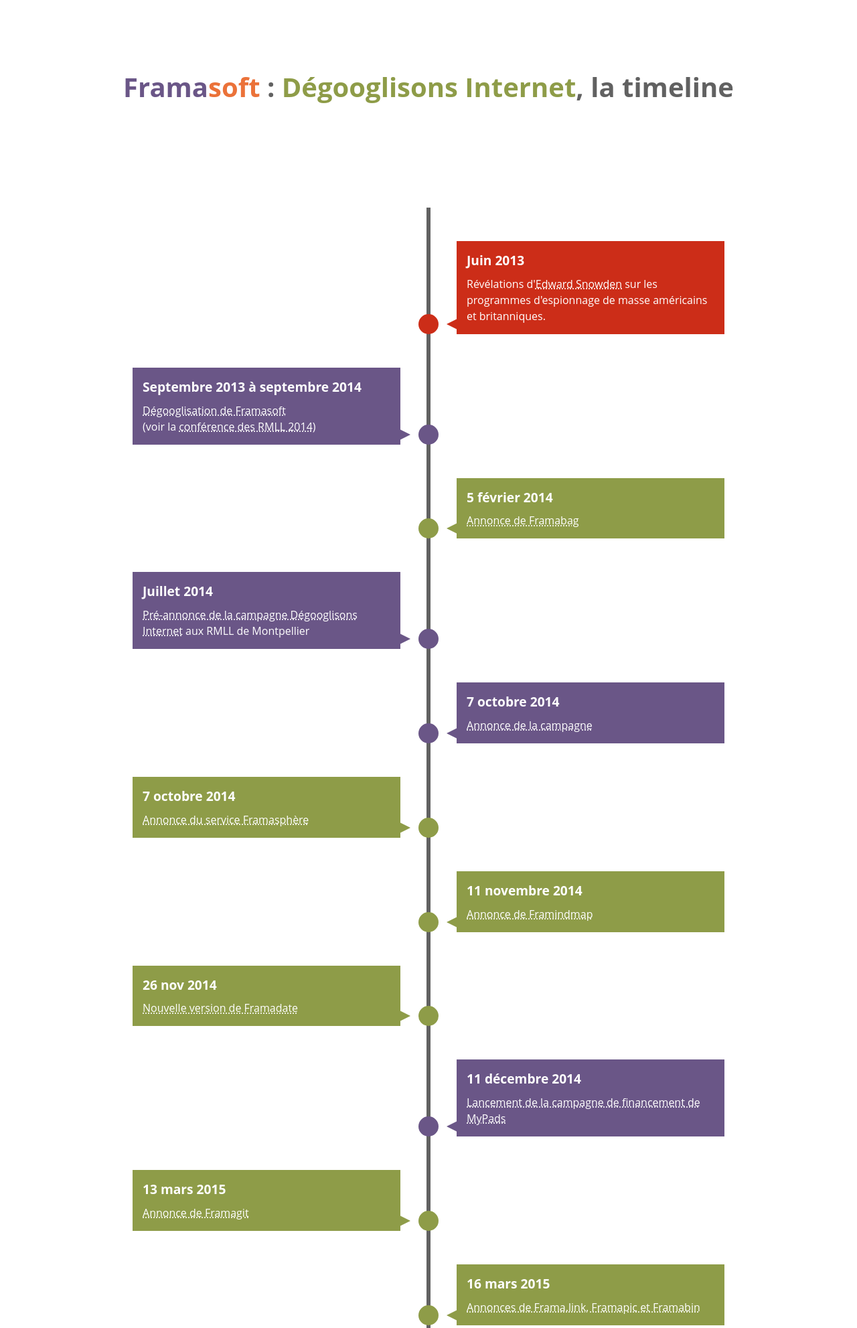
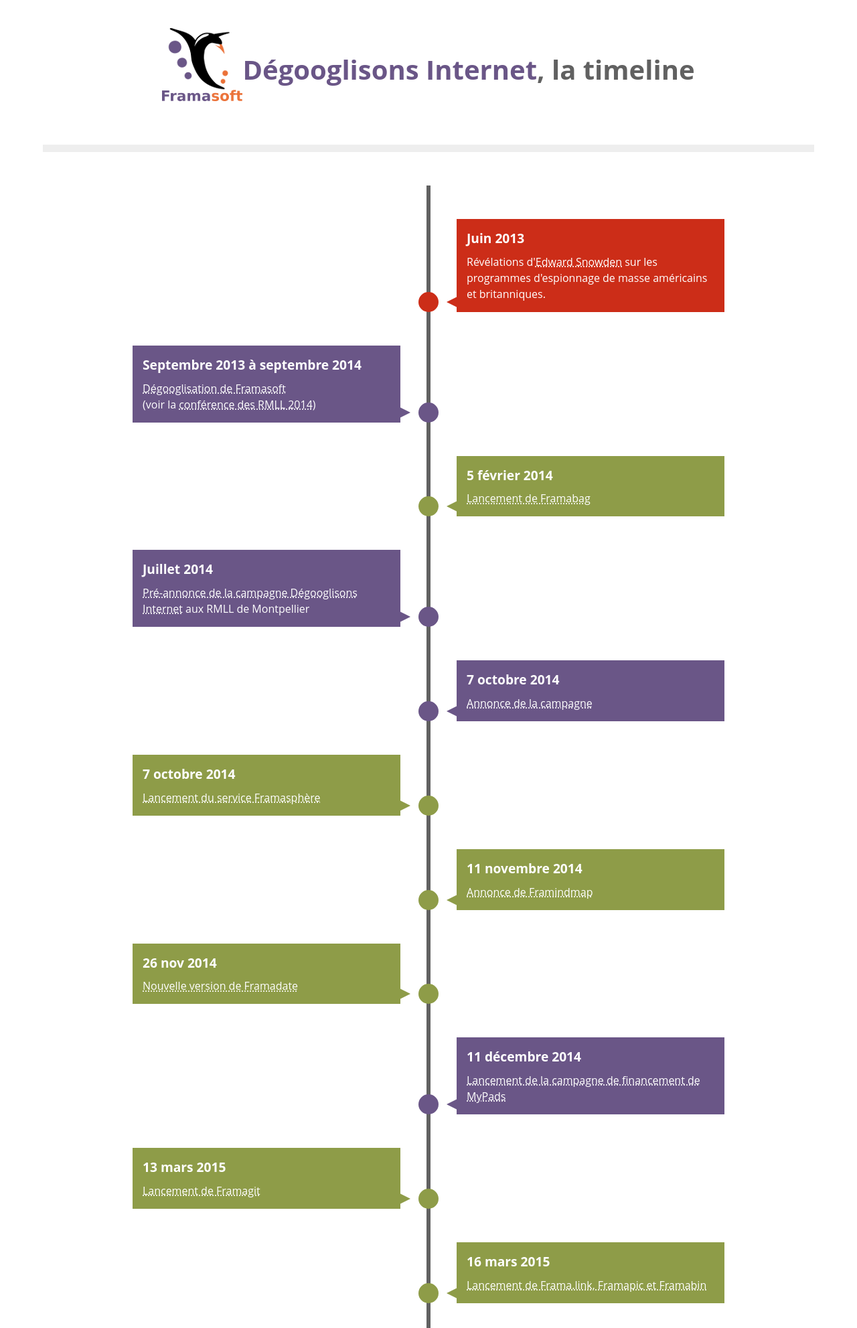
Before and after one commit to framasoft/degooglisons, a PHP site: page /fresque/index.html in a window 1280 px wide. Shown: the top 1983 px of the page at 67% size. Run offline with PHP 8.4, Linux system fonts and the light colour scheme.

Commit message:
Mise à jour de la timeline

```diff
--- a/fresque/css/timeline.css
+++ b/fresque/css/timeline.css
@@ -8,7 +8,6 @@
 
 body {
     font: normal 16px/1.5 "Open Sans", sans-serif;
-    background-color: #6A5687;
     color: #fff;
     overflow-x: hidden;
     padding-bottom: 50px;
@@ -39,7 +38,7 @@
       –––––––––––––––––––––––––––––––––––––––––––––––––– */
 
 .intro {
-    padding: 100px 0;
+    padding: 42px 0 50px 0;
     color: #616161;
     background-color: #fff;
 }
@@ -51,17 +50,31 @@
     text-align: center;
 }
 
-h1 {
-    font-size: 2.5rem;
+.container hr {
+    margin-top: 50px;
+    background-color: #EEE;
+    height: 11px;
+    border: medium none;
 }
 
+.container h1 {
+    font-size: 2.5rem;
+    display: table;
+    margin-left: auto;
+    margin-right: auto;
+}
+
+.box, .text {
+    vertical-align: middle;
+    display: table-cell;
+}
 
 /* TIMELINE
    –––––––––––––––––––––––––––––––––––––––––––––––––– */
 
 .timeline ul {
     background: #fff;
-    padding: 50px 0;
+    padding: 0 0;
 }
 
 .timeline ul li {
@@ -194,6 +207,9 @@
 }
 
 @media screen and (max-width: 600px) {
+    .box, .text {
+        display: block;
+    }
     .timeline ul li {
         margin-left: 20px;
     }
--- a/fresque/index.html
+++ b/fresque/index.html
@@ -11,10 +11,10 @@
     <body>
         <section class="intro">
             <div class="container">
-                <h1><b class="violet">Frama</b><b class="orange">soft</b> : <b class="vert">Dégooglisons Internet</b>, la timeline</h1>
+                <h1><span class="box"><img alt="Logo Framasoft" src="img/smalllogo.png" /></span> <span class="text"><b class="violet">Dégooglisons Internet</b>, la timeline</span></h1>
+                <hr>
             </div>
         </section>
-
         <section class="timeline">
             <ul>
                 <li class="li-culture">
@@ -29,7 +29,7 @@
                 </li>
                 <li class="li-services">
                     <div class="fond-services">
-                        <time>5 février 2014</time><a href="https://framablog.org/2014/02/05/framabag-service-libre-gratuit-interview-developpeur/">Annonce de Framabag</a>
+                        <time>5 février 2014</time><a href="https://framablog.org/2014/02/05/framabag-service-libre-gratuit-interview-developpeur/">Lancement de Framabag</a>
                     </div>
                 </li>
                 <li class="li-frama">
@@ -44,7 +44,7 @@
                 </li>
                 <li class="li-services">
                     <div class="fond-services">
-                        <time>7 octobre 2014</time><a href="https://framablog.org/2014/10/07/framasphere-reseau-social-libre-et-gratuit/">Annonce du service Framasphère</a>
+                        <time>7 octobre 2014</time><a href="https://framablog.org/2014/10/07/framasphere-reseau-social-libre-et-gratuit/">Lancement du service Framasphère</a>
                     </div>
                 </li>
                 <li class="li-services">
@@ -64,27 +64,27 @@
                 </li>
                 <li class="li-services">
                     <div class="fond-services">
-                        <time>13 mars 2015</time><a href="https://framablog.org/2015/03/13/google-code-ferme-ses-portes-nous-on-les-ouvre/ ">Annonce de Framagit</a>
+                        <time>13 mars 2015</time><a href="https://framablog.org/2015/03/13/google-code-ferme-ses-portes-nous-on-les-ouvre/ ">Lancement de Framagit</a>
                     </div>
                 </li>
                 <li class="li-services">
                     <div class="fond-services">
-                        <time>16 mars 2015</time><a href="https://framablog.org/2015/03/16/huit-re-framapic-framabin-framasoft-met-les-bouchees-triples/">Annonces de Frama.link, Framapic et Framabin</a>
+                        <time>16 mars 2015</time><a href="https://framablog.org/2015/03/16/huit-re-framapic-framabin-framasoft-met-les-bouchees-triples/">Lancement de Frama.link, Framapic et Framabin</a>
                     </div>
                 </li>
                 <li class="li-services">
                     <div class="fond-services">
-                        <time>5 mai 2015</time><a href="https://framablog.org/2015/05/05/framabee-le-meta-moteur-qui-va-vous-butiner-le-web/">Annonce de Framabee</a>
+                        <time>5 mai 2015</time><a href="https://framablog.org/2015/05/05/framabee-le-meta-moteur-qui-va-vous-butiner-le-web/">Lancement de Framabee</a>
                     </div>
                 </li>
                 <li class="li-services">
                     <div class="fond-services">
-                        <time>18 juin 2015</time><a href="https://framablog.org/2015/06/18/framagames-des-jeux-pour-changer-les-idees-aux-lyceens/">Annonce de Framagames</a>
+                        <time>18 juin 2015</time><a href="https://framablog.org/2015/06/18/framagames-des-jeux-pour-changer-les-idees-aux-lyceens/">Lancement de Framagames</a>
                     </div>
                 </li>
                 <li class="li-services">
                     <div class="fond-services">
-                        <time>22 juin 2015</time><a href="https://framablog.org/2015/06/22/framabookin-devenez-le-concurrent-damazon/">Annonce de Framabookin</a>
+                        <time>22 juin 2015</time><a href="https://framablog.org/2015/06/22/framabookin-devenez-le-concurrent-damazon/">Lancement de Framabookin</a>
                     </div>
                 </li>
                 <li class="li-frama">
@@ -99,7 +99,7 @@
                 </li>
                 <li class="li-services">
                     <div class="fond-services">
-                        <time>5 octobre 2015</time><a href="https://framablog.org/2015/10/05/framadrive-conservez-et-synchronisez-2-go-sur-nos-serveurs/">Annonce de Framadrive</a>
+                        <time>5 octobre 2015</time><a href="https://framablog.org/2015/10/05/framadrive-conservez-et-synchronisez-2-go-sur-nos-serveurs/">Lancement de Framadrive</a>
                     </div>
                 </li>
                 <li class="li-services">
@@ -109,17 +109,17 @@
                 </li>
                 <li class="li-services">
                     <div class="fond-services">
-                        <time>7 octobre 2016</time><a href="https://framablog.org/2015/10/07/framaboard-les-libristes-ont-reinvente-le-tableau-blanc-mais-en-mieux/">Annonce Framaboard</a>
+                        <time>7 octobre 2016</time><a href="https://framablog.org/2015/10/07/framaboard-les-libristes-ont-reinvente-le-tableau-blanc-mais-en-mieux/">Lancement Framaboard</a>
                     </div>
                 </li>
                 <li class="li-services">
                     <div class="fond-services">
-                        <time>8 octobre 2015</time><a href="https://framablog.org/2015/10/08/framadate-createurs-de-sondages-nous-vous-avons-compris/">Annonce de la nouvelle version de Framadate</a>
+                        <time>8 octobre 2015</time><a href="https://framablog.org/2015/10/08/framadate-createurs-de-sondages-nous-vous-avons-compris/">Lancement de la nouvelle version de Framadate</a>
                     </div>
                 </li>
                 <li class="li-services">
                     <div class="fond-services">
-                        <time>9 octobre 2015</time><a href="https://framablog.org/2015/10/09/framadrop-emailez-de-gros-fichiers-en-toute-securite/">Annonce de Framadrop</a>
+                        <time>9 octobre 2015</time><a href="https://framablog.org/2015/10/09/framadrop-emailez-de-gros-fichiers-en-toute-securite/">Lancement de Framadrop</a>
                     </div>
                 </li>
                 <li class="li-frama">
@@ -129,17 +129,17 @@
                 </li>
                 <li class="li-services">
                     <div class="fond-services">
-                        <time>23 décembre 2015</time><a href="https://framablog.org/2015/12/23/framacarte-pour-liberer-vos-maps-de-google/">Annonce de Framacarte</a>
+                        <time>23 décembre 2015</time><a href="https://framablog.org/2015/12/23/framacarte-pour-liberer-vos-maps-de-google/">Lancement de Framacarte</a>
                     </div>
                 </li>
                 <li class="li-services">
                     <div class="fond-services">
-                        <time>10 mai 2016</time><a href="https://framablog.org/2016/05/10/framateam-liberez-vos-equipes-des-groupes-facebook-et-de-slack/">Annonce de Framateam</a>
+                        <time>10 mai 2016</time><a href="https://framablog.org/2016/05/10/framateam-liberez-vos-equipes-des-groupes-facebook-et-de-slack/">Lancement de Framateam</a>
                     </div>
                 </li>
                 <li class="li-services">
                     <div class="fond-services">
-                        <time>7 juin 2016</time><a href="https://framablog.org/2016/06/07/framavox-discutez-decidez-et-faites-entendre-votre-voix/">Annonce de Framavox</a>
+                        <time>7 juin 2016</time><a href="https://framablog.org/2016/06/07/framavox-discutez-decidez-et-faites-entendre-votre-voix/">Lancement de Framavox</a>
                     </div>
                 </li>
                 <li class="li-frama">
@@ -149,12 +149,12 @@
                 </li>
                 <li class="li-services">
                     <div class="fond-services">
-                        <time>1er septembre 2016</time><a href="https://framablog.org/2016/09/01/framinetest-edu-laissez-microsoft-hors-de-portee-de-nos-enfants/">Annonce de Framinetest</a>
+                        <time>1er septembre 2016</time><a href="https://framablog.org/2016/09/01/framinetest-edu-laissez-microsoft-hors-de-portee-de-nos-enfants/">Lancement de Framinetest</a>
                     </div>
                 </li>
                 <li class="li-services">
                     <div class="fond-services">
-                        <time>9 septembre 2016</time><a href="https://framablog.org/2016/09/09/framemo-un-tableau-pour-vos-tempetes-de-cerveaux/">Annonce de Framemo</a>
+                        <time>9 septembre 2016</time><a href="https://framablog.org/2016/09/09/framemo-un-tableau-pour-vos-tempetes-de-cerveaux/">Lancement de Framemo</a>
                     </div>
                 </li>
                 <li class="li-frama">
@@ -164,32 +164,32 @@
                 </li>
                 <li class="li-services">
                     <div class="fond-services">
-                        <time>3 octobre 2016</time><a href="https://framablog.org/2016/10/03/framalistes-vos-groups-nont-plus-a-appartenir-a-google/">Annonce de Framalistes</a>
+                        <time>3 octobre 2016</time><a href="https://framablog.org/2016/10/03/framalistes-vos-groups-nont-plus-a-appartenir-a-google/">Lancement de Framalistes</a>
                     </div>
                 </li>
                 <li class="li-services">
                     <div class="fond-services">
-                        <time>4 octobre 2016</time><a href="https://framablog.org/2016/10/04/framanotes-vos-notes-vous-appartiennent-for-ever/">Annonce de Framanotes</a>
+                        <time>4 octobre 2016</time><a href="https://framablog.org/2016/10/04/framanotes-vos-notes-vous-appartiennent-for-ever/">Lancement de Framanotes</a>
                     </div>
                 </li>
                 <li class="li-services">
                     <div class="fond-services">
-                        <time>5 octobre 2016</time><a href="https://framablog.org/2016/10/05/framaforms-noffrez-plus-les-reponses-que-vous-collectez-a-google/">Annonce de Framaforms</a>
+                        <time>5 octobre 2016</time><a href="https://framablog.org/2016/10/05/framaforms-noffrez-plus-les-reponses-que-vous-collectez-a-google/">Lancement de Framaforms</a>
                     </div>
                 </li>
                 <li class="li-services">
                     <div class="fond-services">
-                        <time>6 octobre 2016</time><a href="https://framablog.org/2016/10/06/framatalk-semez-la-discord-sur-skype-et-cie/">Annonce de Framatalk</a>
+                        <time>6 octobre 2016</time><a href="https://framablog.org/2016/10/06/framatalk-semez-la-discord-sur-skype-et-cie/">Lancement de Framatalk</a>
                     </div>
                 </li>
                 <li class="li-services">
                     <div class="fond-services">
-                        <time>7 octobre 2016</time><a href="https://framablog.org/2016/10/07/framagenda-ne-partagez-plus-votre-planning-ni-vos-contacts-avec-la-nsa/">Annonce de Framagenda</a>
+                        <time>7 octobre 2016</time><a href="https://framablog.org/2016/10/07/framagenda-ne-partagez-plus-votre-planning-ni-vos-contacts-avec-la-nsa/">Lancement de Framagenda</a>
                     </div>
                 </li>
                 <li class="li-services">
                     <div class="fond-services">
-                        <time>10 octobre 2016</time><a href="https://framablog.org/2016/10/10/myframa-vos-favoris-et-framasofteries-partout-avec-vous-rien-qua-vous/">Annonce de MyFrama</a>
+                        <time>10 octobre 2016</time><a href="https://framablog.org/2016/10/10/myframa-vos-favoris-et-framasofteries-partout-avec-vous-rien-qua-vous/">Lancement de MyFrama</a>
                     </div>
                 </li>
                 <li class="li-frama">
@@ -199,17 +199,17 @@
                 </li>
                 <li class="li-services">
                     <div class="fond-services">
-                        <time>11 janvier 2017</time><a href="https://framablog.org/2017/01/11/framaestro-menez-vos-reunions-et-collaborations-a-la-baguette/">Annonce de Framaestro</a>
+                        <time>11 janvier 2017</time><a href="https://framablog.org/2017/01/11/framaestro-menez-vos-reunions-et-collaborations-a-la-baguette/">Lancement de Framaestro</a>
                     </div>
                 </li>
                 <li class="li-services">
                     <div class="fond-services">
-                        <time>22 Mars 2017</time><a href="https://framablog.org/2017/03/22/framaslides-reprenez-en-main-votre-power-point/">Annonce de Framaslides</a>
+                        <time>22 Mars 2017</time><a href="https://framablog.org/2017/03/22/framaslides-reprenez-en-main-votre-power-point/">Lancement de Framaslides</a>
                     </div>
                 </li>
                 <li class="li-frama">
                     <div class="fond-frama">
-                        <time>12 juin 2017</time><a href="https://framablog.org/2017/06/12/docs-framasoft-org-un-site-pour-apprendre-a-utiliser-tous-nos-services/">Annonce de docs.framasoft.org</a>
+                        <time>12 juin 2017</time><a href="https://framablog.org/2017/06/12/docs-framasoft-org-un-site-pour-apprendre-a-utiliser-tous-nos-services/">Lancement de docs.framasoft.org</a>
                     </div>
                 </li>
             </ul>
```
Also changed, not shown: fresque/img/biglogo.png (added), fresque/img/smalllogo.png (added).
